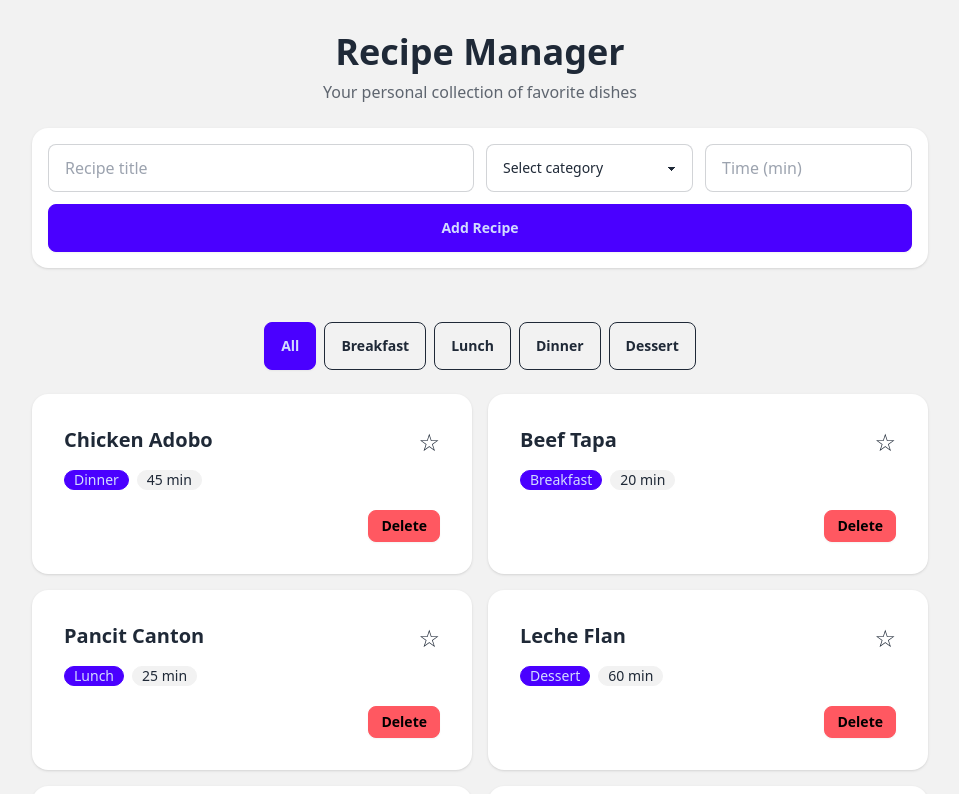
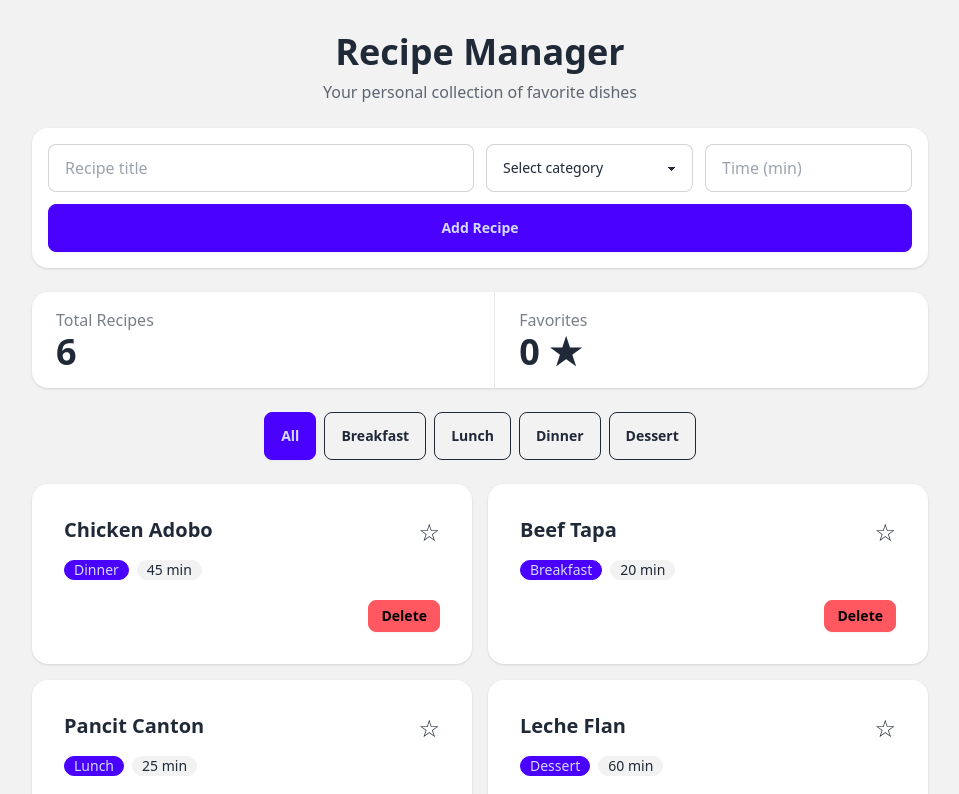
Before and after one commit to kristiandavealli/recipe-manager, a React (Vite) app: page / in a window 1280 px wide. Shown: the top 794 px of the page, without its empty margins (160-1119 px from the left). Built offline with nearby package versions, Linux system fonts and the light colour scheme.

Commit message:
Implement summary bar

```diff
--- a/src/components/SummaryBar.jsx
+++ b/src/components/SummaryBar.jsx
@@ -5,6 +5,14 @@
           - First: title "Total Recipes", value {total}
           - Second: title "Favorites", value {favorites} ★
       */}
+      <div className="stat">
+        <div className="stat-title">Total Recipes</div>
+        <div className="stat-value">{total}</div>
+      </div>
+      <div className="stat">
+        <div className="stat-title">Favorites</div>
+        <div className="stat-value">{favorites} ★</div>
+      </div>
     </div>
   );
 }
```
